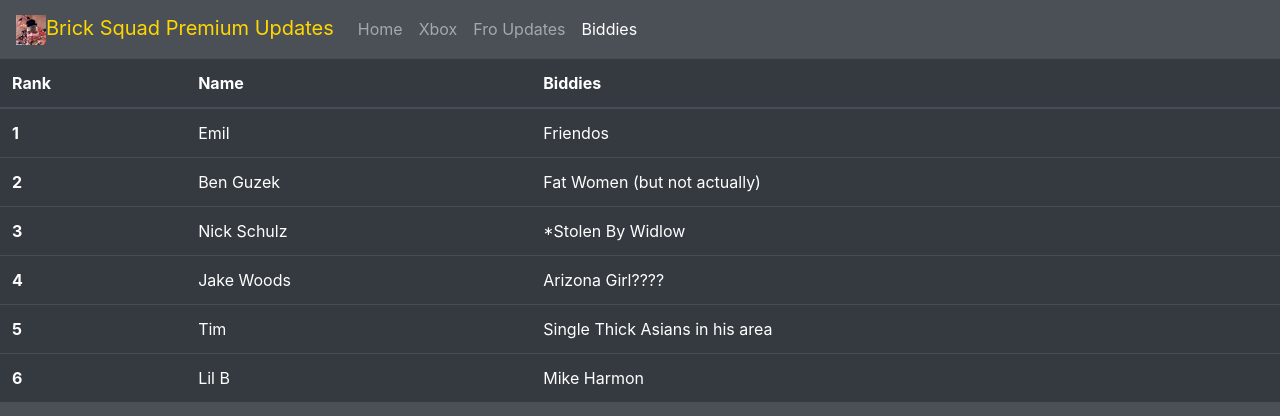
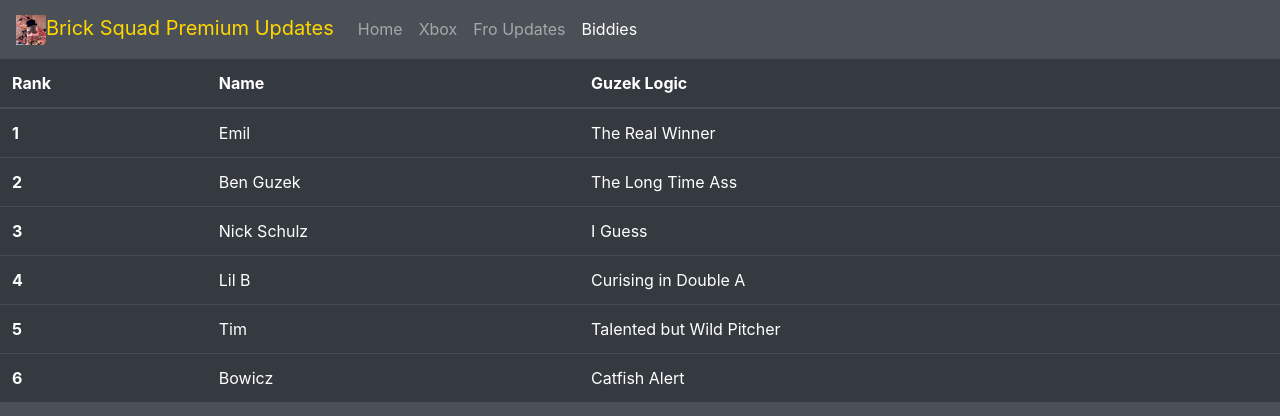
Before and after one commit to JoeJakubowicz/project0, a plain HTML site: page biddies.html in a window 1280 px wide. Shown: the top 416 px of the page. Drawn offline with nearby package versions, Linux system fonts and the light colour scheme; grey boxes are pictures that could not be loaded.

Commit message:
Biddy update

```diff
--- a/biddies.html
+++ b/biddies.html
@@ -57,42 +57,43 @@
             <tr>
               <th scope="col">Rank</th>
               <th scope="col">Name</th>
-              <th scope="col">Biddies</th>
+              <th scope="col">Guzek Logic</th>
             </tr>
           </thead>
           <tbody>
              <tr>
               <th scope="row">1</th>
               <td>Emil</td>
-              <td>Friendos</td>
+              <td>The Real Winner</td>
             </tr>
             <tr>
               <th scope="row">2</th>
               <td>Ben Guzek</td>
-              <td>Fat Women (but not actually) </td>
+              <td>The Long Time Ass</td>
             </tr>
             <tr>
               <th scope="row">3</th>
               <td>Nick Schulz</td>
-              <td>*Stolen By Widlow</td>
+              <td>I Guess</td>
             </tr>
             <tr>
               <th scope="row">4</th>
-              <td>Jake Woods</td>
-              <td>Arizona Girl????</td>
+              <td>Lil B</td>
+              <td>Curising in Double A</td>
             </tr>
             <tr>
               <th scope="row">5</th>
-              <td>Tim</td>
-              <td>Single Thick Asians in his area</td>
+                <td>Tim</td>
+              <td>Talented but Wild Pitcher</td>
             </tr>
             <tr>
               <th scope="row">6</th>
-              <td>Lil B</td>
-              <td>Mike Harmon</td>
+                <td>Bowicz</td>
+              <td>Catfish Alert</td>
             </tr>
           </tbody>
         </table>
+
            <div class="video-container">
                 <iframe width="560" height="315" src="https://www.youtube.com/embed/fwqUDyiPzXU" frameborder="0" allow="accelerometer; autoplay; encrypted-media; gyroscope; picture-in-picture" allowfullscreen></iframe>
             </div>
```
